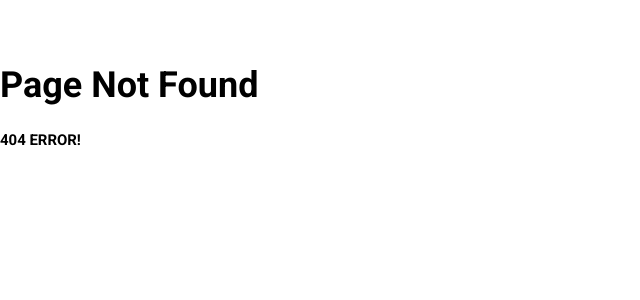
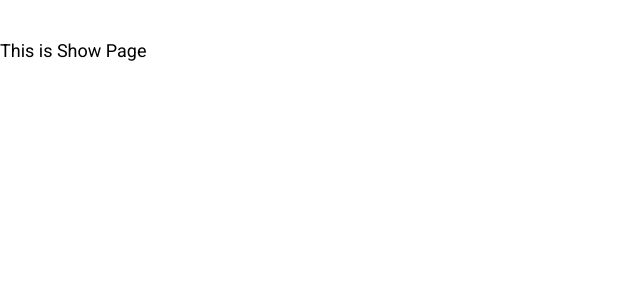
Before and after one commit to haha-harshit/box-office, a React (Create React App) app: page /show/1 in a window 1280 px wide. Before the commit this address had no page. Shown: the top 300 px of the page, without its empty margins (0-640 px from the left). Built offline with nearby package versions, Linux system fonts and the light colour scheme.

Commit message:
initialized read more | shows *useParams*

```diff
--- a/src/App.js
+++ b/src/App.js
@@ -6,6 +6,7 @@
 import { HomePage } from './Pages/HomePage';
 import { Starred } from './Pages/Starred';
 import { NotFound } from './Pages/NotFound';
+import { Show } from './Pages/Show';
 
 function App() {
     return (
@@ -18,6 +19,10 @@
                 <Starred />
             </Route>
 
+            <Route exact path="/show/:id">
+                <Show />
+            </Route>
+
             {/* page not found */}
             <Route>
                 <NotFound />
--- /dev/null
+++ b/src/Pages/Show.js
@@ -0,0 +1,9 @@
+import React from 'react';
+import { useParams } from 'react-router-dom';
+
+export const Show = () => {
+    const params = useParams();
+    console.log('params', params);
+
+    return <div>This is Show Page</div>;
+};
```
